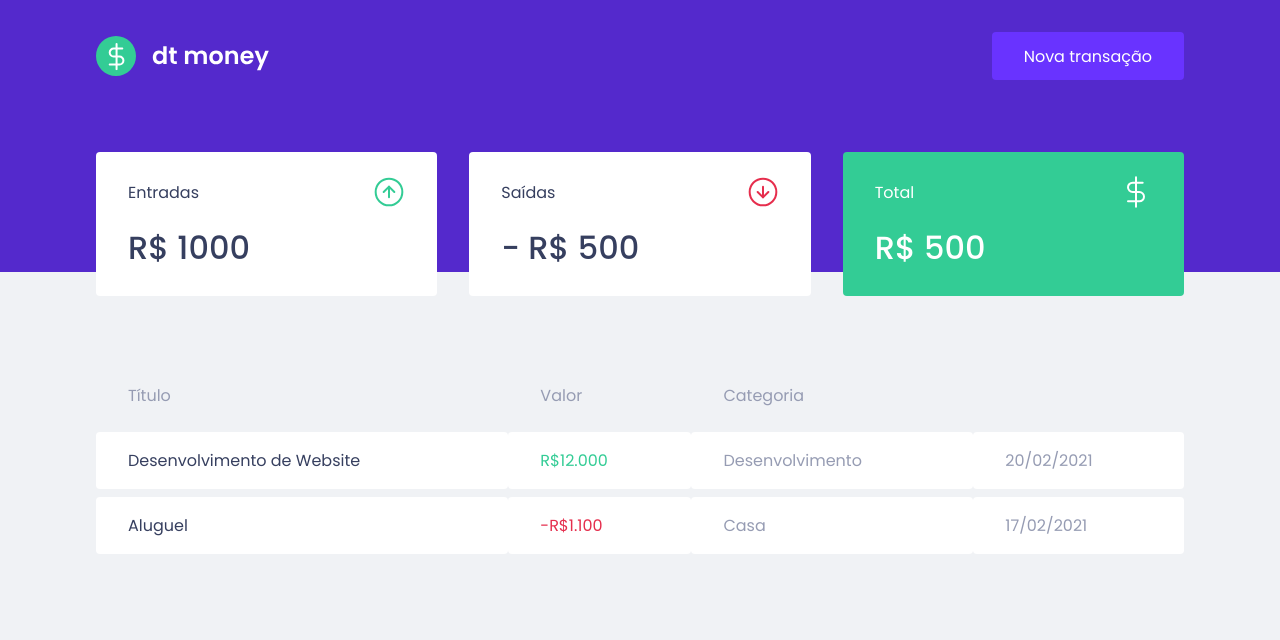
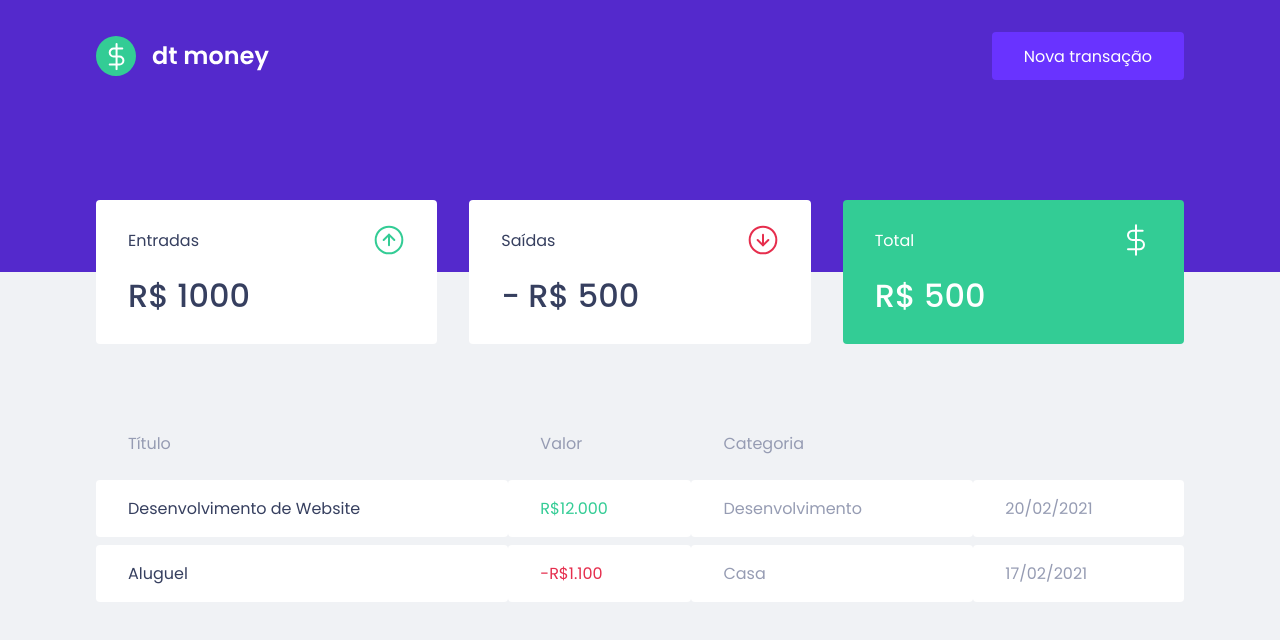
Before and after one commit to fjmeskta/dtmoney, a React (Create React App) app: page / in a window 1280 px wide. Shown: the top 640 px of the page. Built offline with nearby package versions, Linux system fonts and the light colour scheme.

Commit message:
Centralizar Dashboard

```diff
--- a/src/components/Sumary/styles.ts
+++ b/src/components/Sumary/styles.ts
@@ -3,7 +3,7 @@ export const Container = styled.div`
   display: grid;
   grid-template-columns: repeat(3, 1fr);
   gap: 2rem;
-  margin-top: -10rem;
+  margin-top: -7rem;
 
   div {
     background: var(--shape);
```
